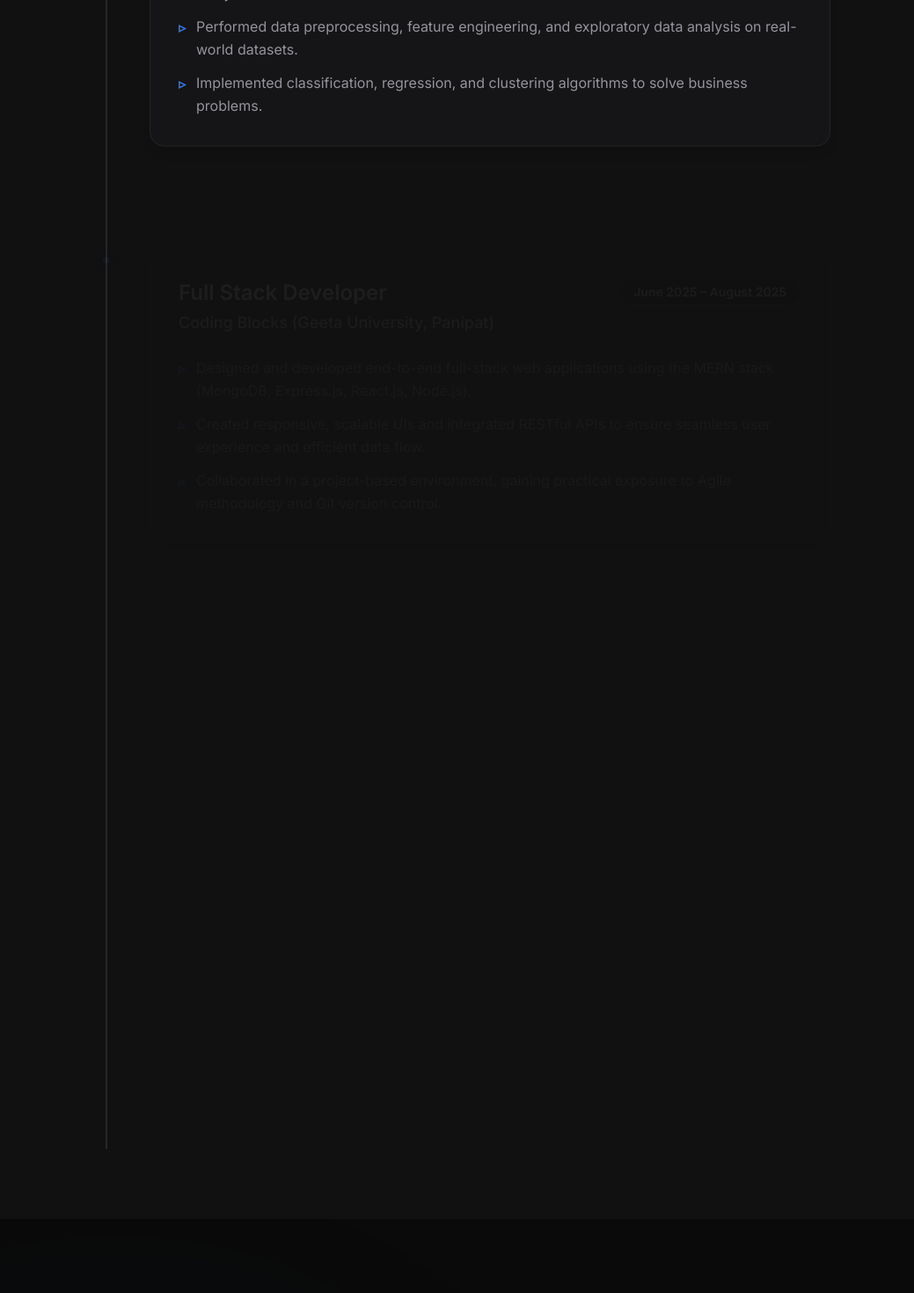
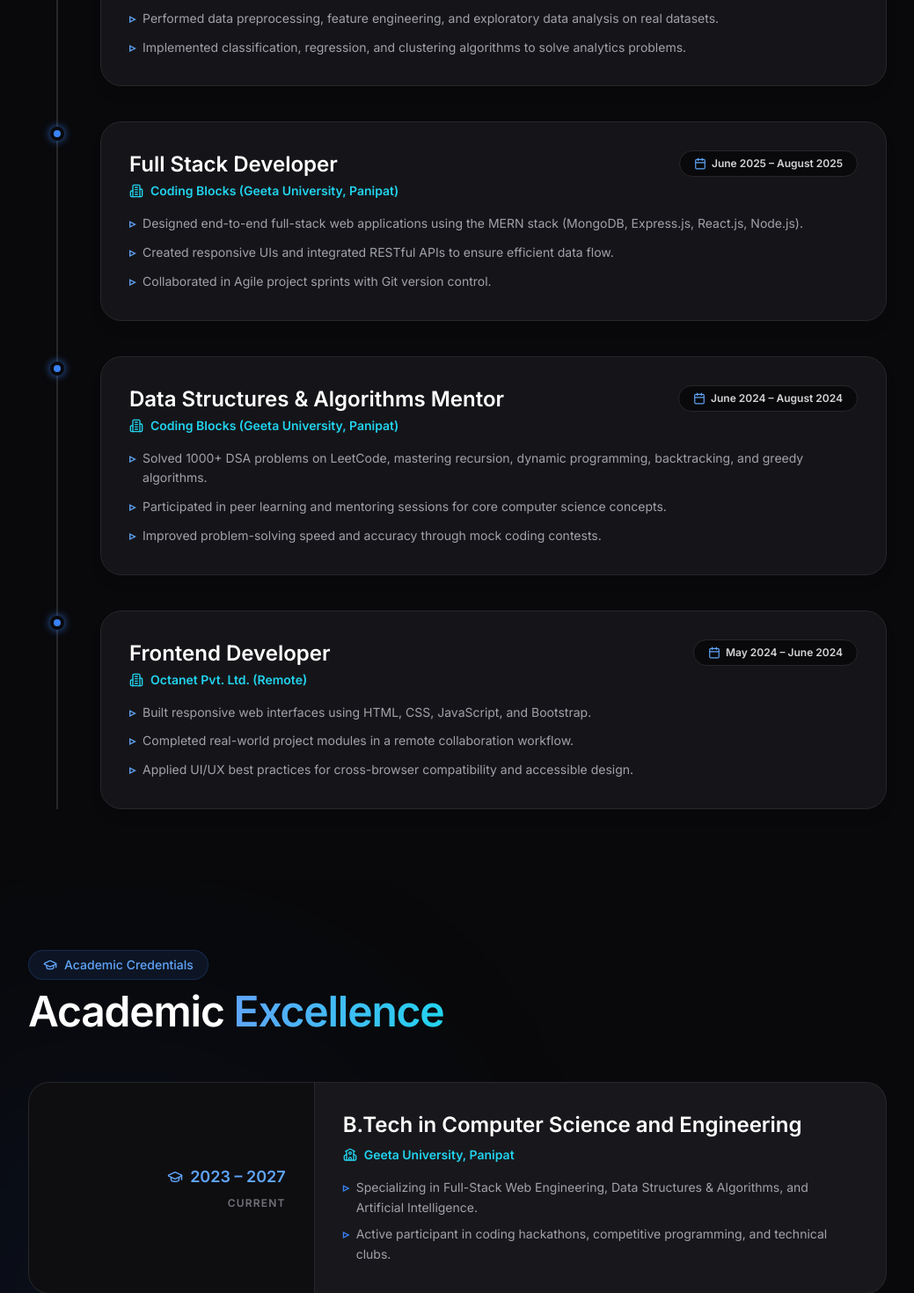
Before and after one commit to PJain7988/Portfolio, a React (Vite) app: page /experience in a window 1280 px wide. Shown: the part 700-2170 px from the top of the page at 88% size, without its empty margins (120-1159 px from the left). Built offline with nearby package versions, Linux system fonts and the light colour scheme.

Commit message:
Fix page element visibility bug, replace reveal-up opacity with framer-motion animations

```diff
--- a/src/components/About.jsx
+++ b/src/components/About.jsx
@@ -1,16 +1,23 @@
 import React from 'react';
+import { motion } from 'framer-motion';
 
 const aboutItems = [
-  { label: 'LeetCode Problems', number: '1000+' },
+  { label: 'LeetCode Solved', number: '1000+' },
   { label: 'Real-world Projects', number: '10+' },
-  { label: 'Internships', number: '2+' }
+  { label: 'Coding Platforms', number: '5+' }
 ];
 
 const About = () => {
   return (
-    <section id="about" className="section py-20 bg-[#111]">
+    <section id="about" className="section py-20 bg-zinc-950">
       <div className="container max-w-6xl mx-auto px-6">
-        <div className="bg-gradient-to-br from-zinc-900 to-zinc-900/50 border border-zinc-800 p-8 md:p-14 rounded-[2rem] reveal-up shadow-2xl relative overflow-hidden">
+        <motion.div
+          initial={{ opacity: 0, y: 20 }}
+          whileInView={{ opacity: 1, y: 0 }}
+          viewport={{ once: true }}
+          transition={{ duration: 0.6 }}
+          className="bg-gradient-to-br from-zinc-900 via-zinc-900/90 to-zinc-950 border border-zinc-800 p-8 md:p-14 rounded-[2rem] shadow-2xl relative overflow-hidden"
+        >
 
           {/* Decorative background glow */}
           <div className="absolute top-0 right-0 w-72 h-72 bg-blue-500/10 rounded-full blur-[100px] pointer-events-none"></div>
@@ -19,32 +26,29 @@ const About = () => {
 
             {/* Text Content */}
             <div>
-              <h2 className="text-3xl md:text-5xl font-bold text-white mb-6">
+              <h2 className="text-3xl md:text-5xl font-extrabold text-white mb-6">
                 About <span className="text-transparent bg-clip-text bg-gradient-to-r from-blue-400 to-cyan-400">Me</span>
               </h2>
               <p className="text-zinc-300 mb-6 text-lg leading-relaxed font-medium">
-                Hello! I'm <strong className="text-white">Priya Jain</strong>, a passionate Software Development Engineer (SDE) and Computer Science student at Geeta University, specializing in Full-Stack Development and Artificial Intelligence.
+                Hello! I'm <strong className="text-white">Priya Jain</strong>, a passionate Software Development Engineer (SDE) and Computer Science student at Geeta University, specializing in Full-Stack Web Engineering and Artificial Intelligence.
               </p>
-              <p className="text-zinc-400 mb-10 leading-relaxed text-lg">
-                With a robust foundation in Data Structures and Algorithms, I thrive on solving complex computational challenges and engineering highly optimized solutions. My expertise lies in architecting scalable web applications using the MERN stack and integrating intelligent systems. I am driven by a continuous desire to innovate, learn, and build impactful software that bridges the gap between complex algorithms and seamless user experiences.
+              <p className="text-zinc-400 mb-6 leading-relaxed text-base md:text-lg">
+                With a robust foundation in Data Structures and Algorithms, I thrive on solving complex computational problems and building scalable software solutions. Rated across Codeforces (Priya_GU), CodeChef (priya_jain_01), and LeetCode (Student_GU), I am driven to architect high-performance web applications and intelligent systems.
               </p>
-              {/* <div className="inline-block p-1.5 rounded-2xl bg-gradient-to-r from-zinc-800 to-zinc-900 border border-zinc-800/50 shadow-lg">
-                 <img src="/images/logo.svg" alt="logo" width={40} height={40} className="w-[40px] h-[40px]" />
-              </div> */}
             </div>
 
             {/* Stats Grid */}
             <div className="grid grid-cols-2 gap-4 md:gap-5">
               {aboutItems.map(({ label, number }, key) => (
-                <div key={key} className={`${key === 0 ? 'col-span-2' : ''} bg-zinc-950/50 border border-zinc-800 p-6 md:p-8 rounded-2xl flex flex-col justify-center items-center text-center hover:border-blue-500/30 transition-colors group`}>
-                  <h3 className="text-4xl md:text-5xl font-bold text-white mb-2 group-hover:text-blue-400 transition-colors tracking-tight">{number}</h3>
-                  <p className="text-sm md:text-base text-zinc-400 font-medium">{label}</p>
+                <div key={key} className={`${key === 0 ? 'col-span-2' : ''} bg-zinc-950/80 border border-zinc-800 p-6 md:p-8 rounded-2xl flex flex-col justify-center items-center text-center hover:border-blue-500/40 transition-colors group`}>
+                  <h3 className="text-4xl md:text-5xl font-black text-white mb-2 group-hover:text-blue-400 transition-colors tracking-tight">{number}</h3>
+                  <p className="text-sm text-zinc-400 font-medium">{label}</p>
                 </div>
               ))}
             </div>
 
           </div>
-        </div>
+        </motion.div>
       </div>
     </section>
   );
--- a/src/components/Education.jsx
+++ b/src/components/Education.jsx
@@ -1,4 +1,6 @@
 import React from 'react';
+import { motion } from 'framer-motion';
+import { GraduationCap, School, Award, ArrowRight } from 'lucide-react';
 
 const educationList = [
   {
@@ -6,8 +8,8 @@ const educationList = [
     duration: '2023 – 2027',
     institution: 'Geeta University, Panipat',
     details: [
-      'Focusing on Full-Stack Development, Data Structures & Algorithms, and Artificial Intelligence.',
-      'Active participant in coding clubs and technical hackathons.',
+      'Specializing in Full-Stack Web Engineering, Data Structures & Algorithms, and Artificial Intelligence.',
+      'Active participant in coding hackathons, competitive programming, and technical clubs.',
     ],
   },
   {
@@ -15,7 +17,7 @@ const educationList = [
     duration: '2022 – 2023',
     institution: 'Guru Gobind Singh Sr. Sec. School, Safidon, Haryana (HBSE)',
     details: [
-      'Completed Intermediate education with a focus on Physics, Chemistry, and Mathematics (PCM).',
+      'Completed Senior Secondary education focused on Physics, Chemistry, and Mathematics (PCM).',
     ],
   },
   {
@@ -23,64 +25,70 @@ const educationList = [
     duration: '2020 – 2021',
     institution: 'Guru Gobind Singh Sr. Sec. School, Safidon, Haryana (HBSE)',
     details: [
-      'Completed matriculation education with a strong academic foundation.',
+      'Completed matriculation with academic distinction and strong foundational skills.',
     ],
   }
 ];
 
 const Education = () => {
   return (
-    <section id="education" className="py-24 bg-[#0a0a0a] relative overflow-hidden">
-      {/* Subtle blue background glows */}
+    <section id="education" className="py-20 bg-zinc-950 relative overflow-hidden">
+      {/* Background glow */}
       <div className="absolute top-1/4 left-0 w-[500px] h-[500px] bg-blue-600/10 rounded-full blur-[150px] pointer-events-none"></div>
-      <div className="absolute bottom-0 right-0 w-[600px] h-[600px] bg-cyan-600/10 rounded-full blur-[150px] pointer-events-none"></div>
 
       <div className="max-w-5xl mx-auto px-6 relative z-10">
-        <div className="mb-16 reveal-up">
-          <h2 className="text-4xl md:text-5xl font-black text-white mb-4 tracking-tight">
+        <motion.div
+          initial={{ opacity: 0, y: 20 }}
+          whileInView={{ opacity: 1, y: 0 }}
+          viewport={{ once: true }}
+          transition={{ duration: 0.6 }}
+          className="mb-14"
+        >
+          <div className="inline-flex items-center gap-2 px-4 py-1.5 rounded-full bg-blue-500/10 border border-blue-500/20 text-blue-400 text-sm font-medium mb-3">
+            <GraduationCap size={16} />
+            <span>Academic Credentials</span>
+          </div>
+          <h2 className="text-3xl md:text-5xl font-black text-white tracking-tight">
             Academic <span className="text-transparent bg-clip-text bg-gradient-to-r from-blue-400 to-cyan-400">Excellence</span>
           </h2>
-          <div className="w-20 h-1.5 bg-gradient-to-r from-blue-500 to-cyan-500 rounded-full"></div>
-        </div>
+        </motion.div>
 
         <div className="flex flex-col gap-6">
           {educationList.map((edu, index) => (
-            <div
+            <motion.div
               key={index}
-              className="reveal-up group relative rounded-3xl p-[1px] bg-gradient-to-r from-zinc-800 via-zinc-800 to-zinc-800 hover:from-blue-500 hover:via-cyan-400 hover:to-blue-500 transition-all duration-700"
+              initial={{ opacity: 0, y: 20 }}
+              whileInView={{ opacity: 1, y: 0 }}
+              viewport={{ once: true }}
+              transition={{ duration: 0.5, delay: index * 0.1 }}
+              className="group relative rounded-3xl p-[1px] bg-zinc-800 hover:bg-gradient-to-r hover:from-blue-500 hover:to-cyan-400 transition-all duration-500"
             >
-              <div className="relative flex flex-col md:flex-row bg-zinc-950/80 backdrop-blur-xl rounded-[23px] overflow-hidden">
+              <div className="relative flex flex-col md:flex-row bg-zinc-900/90 backdrop-blur-xl rounded-[23px] overflow-hidden">
 
-                {/* Left Side: Duration (Mobile: Top, Desktop: Left) */}
-                <div className="md:w-1/3 p-6 md:p-8 bg-zinc-900/40 border-b md:border-b-0 md:border-r border-zinc-800 flex flex-col justify-center items-start md:items-end text-left md:text-right relative overflow-hidden group-hover:bg-blue-900/10 transition-colors duration-700">
-                  <div className="absolute top-0 right-0 w-32 h-32 bg-blue-500/20 rounded-full blur-[50px] -translate-y-1/2 translate-x-1/2 opacity-0 group-hover:opacity-100 transition-opacity duration-700"></div>
-
-                  <div className="flex items-center gap-2 mb-2">
-                    <span className="material-symbols-rounded text-blue-500">school</span>
-                    <span className="text-blue-400 font-bold text-lg">{edu.duration}</span>
+                {/* Left Side: Duration */}
+                <div className="md:w-1/3 p-6 md:p-8 bg-zinc-950/60 border-b md:border-b-0 md:border-r border-zinc-800 flex flex-col justify-center items-start md:items-end text-left md:text-right">
+                  <div className="flex items-center gap-2 mb-2 text-blue-400 font-bold text-lg">
+                    <GraduationCap size={18} />
+                    <span>{edu.duration}</span>
                   </div>
-                  <p className="text-zinc-500 text-sm font-medium uppercase tracking-widest">{index === 0 ? 'Current' : 'Completed'}</p>
+                  <p className="text-zinc-500 text-xs font-semibold uppercase tracking-widest">{index === 0 ? 'Current' : 'Completed'}</p>
                 </div>
 
                 {/* Right Side: Content */}
                 <div className="md:w-2/3 p-6 md:p-8 relative">
-                  <div className="absolute left-0 top-0 w-1 h-full bg-gradient-to-b from-blue-500 to-cyan-400 opacity-0 group-hover:opacity-100 transition-opacity duration-700"></div>
-
-                  <h3 className="text-2xl md:text-3xl font-bold text-white mb-2 tracking-tight group-hover:text-blue-50 transition-colors duration-300">
+                  <h3 className="text-xl md:text-2xl font-bold text-white mb-2 group-hover:text-blue-300 transition-colors">
                     {edu.degree}
                   </h3>
 
-                  <div className="flex items-center gap-2 text-blue-400 mb-6">
-                    <span className="material-symbols-rounded text-lg">domain</span>
-                    <span className="text-lg font-medium">{edu.institution}</span>
+                  <div className="flex items-center gap-2 text-cyan-400 mb-4 text-sm font-semibold">
+                    <School size={16} />
+                    <span>{edu.institution}</span>
                   </div>
 
-                  <ul className="space-y-3">
+                  <ul className="space-y-2">
                     {edu.details.map((point, idx) => (
-                      <li key={idx} className="flex items-start text-zinc-400 text-[15px] leading-relaxed group-hover:text-zinc-300 transition-colors duration-300">
-                        <span className="material-symbols-rounded text-[18px] text-cyan-500 mr-3 shrink-0">
-                          arrow_right
-                        </span>
+                      <li key={idx} className="flex items-start text-zinc-400 text-sm leading-relaxed">
+                        <span className="text-blue-500 mr-2 font-bold">▹</span>
                         <span>{point}</span>
                       </li>
                     ))}
@@ -88,7 +96,7 @@ const Education = () => {
                 </div>
 
               </div>
-            </div>
+            </motion.div>
           ))}
         </div>
       </div>
--- a/src/components/Internship.jsx
+++ b/src/components/Internship.jsx
@@ -1,4 +1,6 @@
 import React from 'react';
+import { motion } from 'framer-motion';
+import { Briefcase, Calendar, Building2 } from 'lucide-react';
 
 const internships = [
   {
@@ -6,9 +8,9 @@ const internships = [
     duration: 'June 2026 – July 2026',
     company: 'ThinkNEXT Technologies Pvt. Ltd., Mohali',
     details: [
-      'Developed ML models using Python, Pandas, NumPy, and Scikit-learn for predictive analytics.',
-      'Performed data preprocessing, feature engineering, and exploratory data analysis on real-world datasets.',
-      'Implemented classification, regression, and clustering algorithms to solve business problems.',
+      'Developed ML predictive models using Python, Pandas, NumPy, and Scikit-learn.',
+      'Performed data preprocessing, feature engineering, and exploratory data analysis on real datasets.',
+      'Implemented classification, regression, and clustering algorithms to solve analytics problems.',
     ],
   },
   {
@@ -16,19 +18,19 @@ const internships = [
     duration: 'June 2025 – August 2025',
     company: 'Coding Blocks (Geeta University, Panipat)',
     details: [
-      'Designed and developed end-to-end full-stack web applications using the MERN stack (MongoDB, Express.js, React.js, Node.js).',
-      'Created responsive, scalable UIs and integrated RESTful APIs to ensure seamless user experience and efficient data flow.',
-      'Collaborated in a project-based environment, gaining practical exposure to Agile methodology and Git version control.',
+      'Designed end-to-end full-stack web applications using the MERN stack (MongoDB, Express.js, React.js, Node.js).',
+      'Created responsive UIs and integrated RESTful APIs to ensure efficient data flow.',
+      'Collaborated in Agile project sprints with Git version control.',
     ],
   },
   {
-    role: 'Data Structures & Algorithms',
+    role: 'Data Structures & Algorithms Mentor',
     duration: 'June 2024 – August 2024',
     company: 'Coding Blocks (Geeta University, Panipat)',
     details: [
-      'Solved 1000+ DSA problems on LeetCode, mastering advanced topics including recursion, dynamic programming, backtracking, and greedy algorithms.',
-      'Participated in peer learning and mentoring sessions to reinforce understanding of core computer science concepts and algorithm design.',
-      'Improved problem-solving speed and accuracy for technical interviews through daily practice and mock contests.',
+      'Solved 1000+ DSA problems on LeetCode, mastering recursion, dynamic programming, backtracking, and greedy algorithms.',
+      'Participated in peer learning and mentoring sessions for core computer science concepts.',
+      'Improved problem-solving speed and accuracy through mock coding contests.',
     ],
   },
   {
@@ -36,49 +38,73 @@ const internships = [
     duration: 'May 2024 – June 2024',
     company: 'Octanet Pvt. Ltd. (Remote)',
     details: [
-      'Built responsive websites using HTML, CSS, JavaScript, and Bootstrap, applying UI/UX principles for a better user interface.',
-      'Completed real-world projects in a remote work setting, improving collaboration and communication in virtual teams.',
-      'Followed development best practices, focusing on clean code, accessibility, and cross-browser compatibility.',
+      'Built responsive web interfaces using HTML, CSS, JavaScript, and Bootstrap.',
+      'Completed real-world project modules in a remote collaboration workflow.',
+      'Applied UI/UX best practices for cross-browser compatibility and accessible design.',
     ],
   },
 ];
 
 const Internship = () => {
   return (
-    <section id="internship" className="py-20 bg-[#111]">
-      <div className="max-w-4xl mx-auto px-6">
-        <h2 className="text-3xl md:text-4xl font-bold text-center mb-16 text-white reveal-up">
-          Experience <span className="text-blue-500">&</span> Internships
-        </h2>
+    <section id="internship" className="py-20 bg-zinc-950">
+      <div className="max-w-5xl mx-auto px-6">
 
-        <div className="relative border-l-2 border-zinc-800 ml-3 md:ml-6 space-y-12">
+        <motion.div
+          initial={{ opacity: 0, y: 20 }}
+          whileInView={{ opacity: 1, y: 0 }}
+          viewport={{ once: true }}
+          transition={{ duration: 0.6 }}
+          className="mb-14 text-center max-w-3xl mx-auto"
+        >
+          <div className="inline-flex items-center gap-2 px-4 py-1.5 rounded-full bg-cyan-500/10 border border-cyan-500/20 text-cyan-400 text-sm font-medium mb-3">
+            <Briefcase size={16} />
+            <span>Professional Work Experience</span>
+          </div>
+          <h2 className="text-3xl md:text-5xl font-black text-white tracking-tight">
+            Internships & <span className="text-transparent bg-clip-text bg-gradient-to-r from-blue-400 to-cyan-400">Experience</span>
+          </h2>
+        </motion.div>
+
+        <div className="relative border-l-2 border-zinc-800 ml-4 md:ml-8 space-y-10">
           {internships.map((intern, index) => (
-            <div key={index} className="relative pl-8 md:pl-12 reveal-up group">
+            <motion.div
+              key={index}
+              initial={{ opacity: 0, y: 20 }}
+              whileInView={{ opacity: 1, y: 0 }}
+              viewport={{ once: true }}
+              transition={{ duration: 0.5, delay: index * 0.1 }}
+              className="relative pl-8 md:pl-12 group"
+            >
               {/* Timeline Dot */}
-              <div className="absolute -left-[9px] top-1 h-4 w-4 rounded-full bg-blue-500 border-4 border-[#111] group-hover:bg-blue-400 transition-colors shadow-[0_0_10px_rgba(59,130,246,0.8)]"></div>
+              <div className="absolute -left-[9px] top-1.5 h-4 w-4 rounded-full bg-blue-500 border-4 border-zinc-950 group-hover:bg-cyan-400 transition-colors shadow-[0_0_10px_rgba(59,130,246,0.8)]"></div>
 
               {/* Content Card */}
-              <div className="bg-zinc-900/80 border border-zinc-800 p-6 md:p-8 rounded-2xl shadow-lg hover:border-zinc-700 transition-colors">
+              <div className="bg-zinc-900/90 border border-zinc-800 p-6 md:p-8 rounded-3xl shadow-lg hover:border-blue-500/40 transition-colors backdrop-blur-xl">
                 <div className="flex flex-col md:flex-row md:items-start md:justify-between mb-4 gap-3">
                   <div>
-                    <h3 className="text-xl md:text-2xl font-bold text-white mb-1 group-hover:text-blue-400 transition-colors">{intern.role}</h3>
-                    <p className="text-lg text-zinc-300 font-medium">{intern.company}</p>
+                    <h3 className="text-xl md:text-2xl font-bold text-white mb-1 group-hover:text-blue-300 transition-colors">{intern.role}</h3>
+                    <div className="flex items-center gap-2 text-cyan-400 text-sm font-semibold">
+                      <Building2 size={16} />
+                      <span>{intern.company}</span>
+                    </div>
                   </div>
-                  <span className="inline-block px-4 py-1 bg-zinc-950 text-zinc-300 text-sm font-semibold rounded-full border border-zinc-700 w-fit shrink-0 shadow-inner">
+                  <span className="inline-flex items-center gap-1.5 px-4 py-1.5 bg-zinc-950 text-zinc-300 text-xs font-semibold rounded-full border border-zinc-800 w-fit shrink-0">
+                    <Calendar size={14} className="text-blue-400" />
                     {intern.duration}
                   </span>
                 </div>
 
-                <ul className="list-none space-y-3 mt-6">
+                <ul className="list-none space-y-2.5 mt-4">
                   {intern.details.map((point, idx) => (
-                    <li key={idx} className="text-zinc-400 flex items-start">
-                      <span className="mr-3 text-blue-500 mt-[2px] font-bold">▹</span>
-                      <span className="leading-relaxed">{point}</span>
+                    <li key={idx} className="text-zinc-400 text-sm flex items-start leading-relaxed">
+                      <span className="mr-2 text-blue-400 font-bold">▹</span>
+                      <span>{point}</span>
                     </li>
                   ))}
                 </ul>
               </div>
-            </div>
+            </motion.div>
           ))}
         </div>
       </div>
--- a/src/index.css
+++ b/src/index.css
@@ -2,13 +2,13 @@
 @tailwind components;
 @tailwind utilities;
 
-* BASE
+/* BASE */
 html {
     scroll-behavior: smooth;
     overflow-x: hidden;
 }
 body {
-    @apply bg-zinc-900 text-zinc-50;
+    @apply bg-zinc-950 text-zinc-50;
     overflow-x: hidden;
 }
 .material-symbols-rounded {
@@ -94,6 +94,9 @@ body {
     @apply text-zinc-400
 }
 
+/* Ensure content is always visible and never hidden or blank */
 .reveal-up {
-    @apply translate-y-20 opacity-0
+    opacity: 1 !important;
+    transform: translateY(0) !important;
+    transition: opacity 0.5s ease-out, transform 0.5s ease-out;
 }
```
